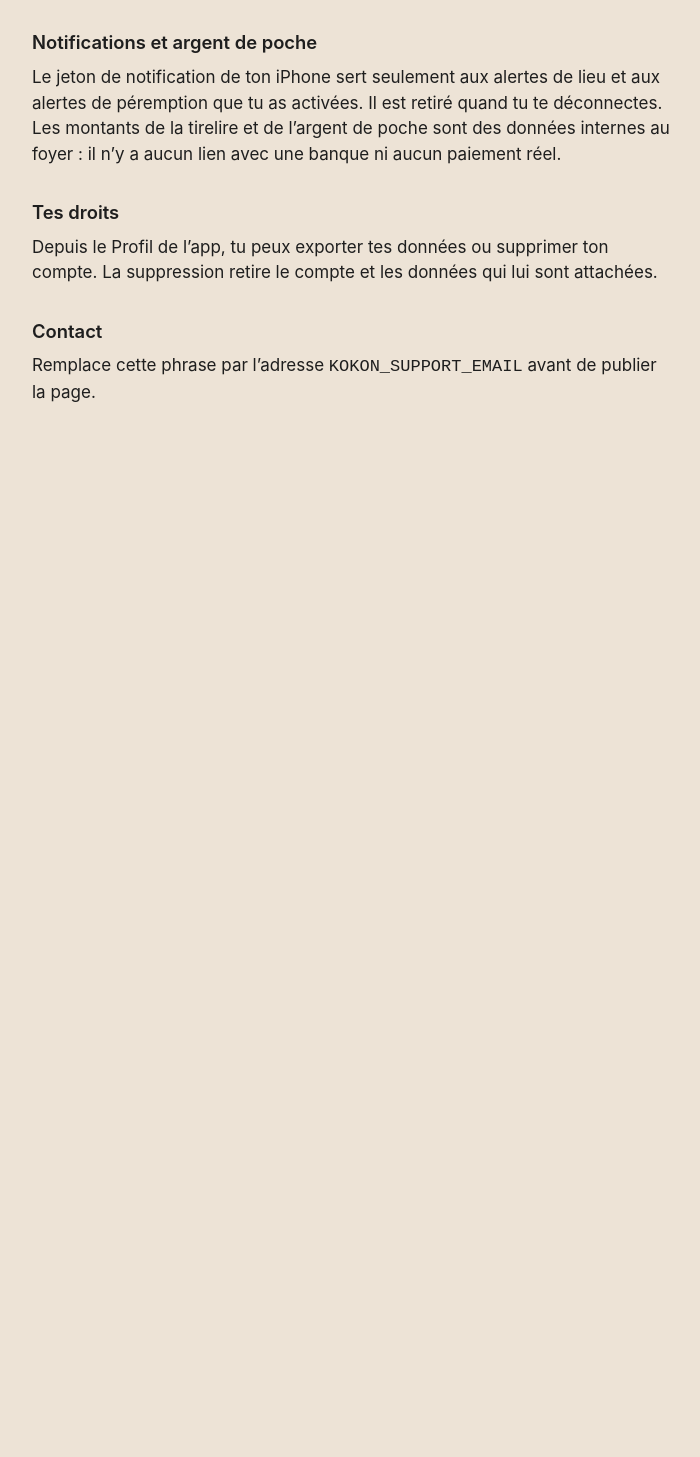
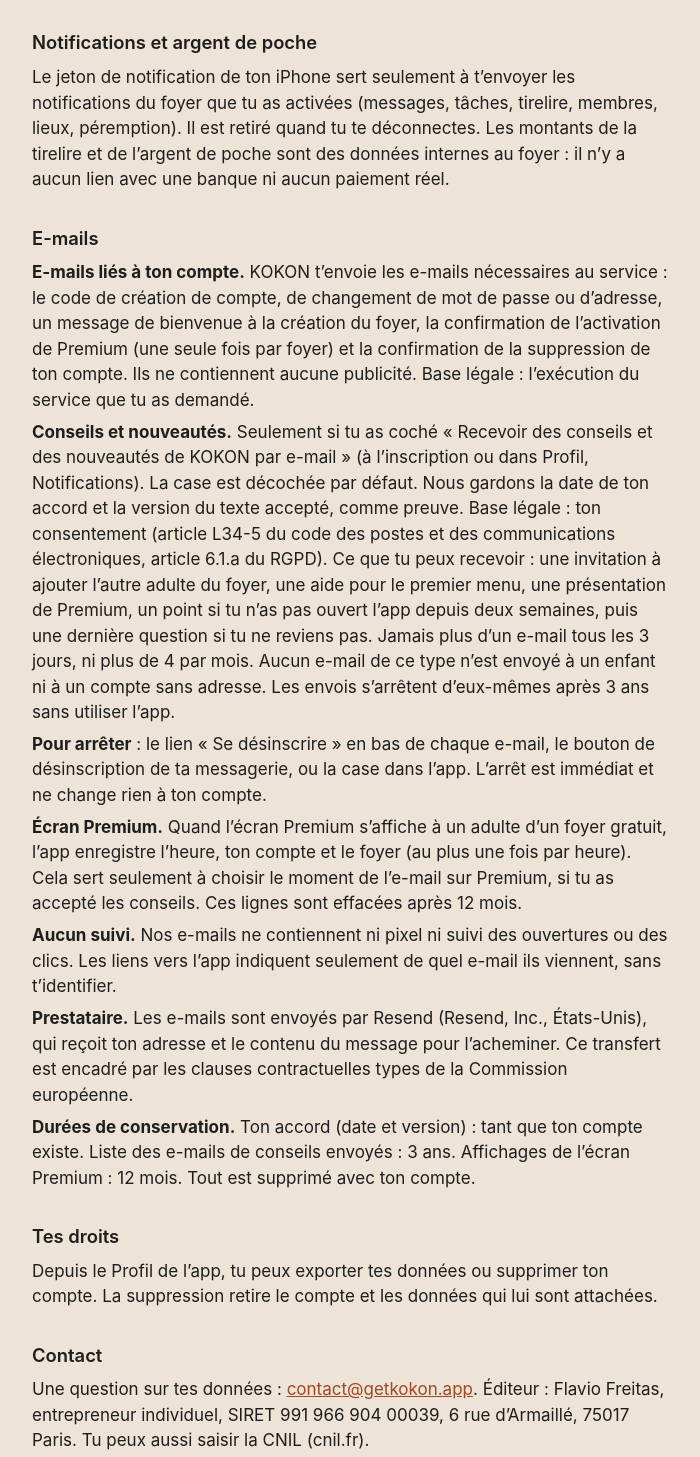
Before and after one commit to kokon-app/kokon-site, a plain HTML site: page privacy.html in a window 1280 px wide. Shown: the part 1699-3156 px from the top of the page, without its empty margins (288-988 px from the left). Before the commit the page ends 2175 px from the top, so only its background shows below. Drawn offline with Linux system fonts and the light colour scheme.

Commit message:
Politique de confidentialité : e-mails, Resend, écran Premium, durées ; contact
Co-Authored-By: Claude Opus 5.5 <noreply@anthropic.com>

```diff
--- a/privacy.html
+++ b/privacy.html
@@ -71,13 +71,22 @@
     <p>Les documents ajoutés (PDF, photos, scans) sont stockés chez Supabase, dans l’Union européenne. Ils sont visibles selon le dossier : le dossier du foyer pour les adultes du foyer, un dossier personnel pour la personne concernée, et les parents pour le dossier d’un enfant. Sur l’iPhone, l’onglet est protégé par Face ID ou par le code de l’iPhone. Face ID est géré par iOS : KOKON ne reçoit ni ton visage ni ton empreinte. Les documents sont supprimés avec le compte.</p>
 
     <h2>Notifications et argent de poche</h2>
-    <p>Le jeton de notification de ton iPhone sert seulement aux alertes de lieu et aux alertes de péremption que tu as activées. Il est retiré quand tu te déconnectes. Les montants de la tirelire et de l’argent de poche sont des données internes au foyer : il n’y a aucun lien avec une banque ni aucun paiement réel.</p>
+    <p>Le jeton de notification de ton iPhone sert seulement à t’envoyer les notifications du foyer que tu as activées (messages, tâches, tirelire, membres, lieux, péremption). Il est retiré quand tu te déconnectes. Les montants de la tirelire et de l’argent de poche sont des données internes au foyer : il n’y a aucun lien avec une banque ni aucun paiement réel.</p>
+
+    <h2>E-mails</h2>
+    <p><strong>E-mails liés à ton compte.</strong> KOKON t’envoie les e-mails nécessaires au service : le code de création de compte, de changement de mot de passe ou d’adresse, un message de bienvenue à la création du foyer, la confirmation de l’activation de Premium (une seule fois par foyer) et la confirmation de la suppression de ton compte. Ils ne contiennent aucune publicité. Base légale : l’exécution du service que tu as demandé.</p>
+    <p><strong>Conseils et nouveautés.</strong> Seulement si tu as coché « Recevoir des conseils et des nouveautés de KOKON par e-mail » (à l’inscription ou dans Profil, Notifications). La case est décochée par défaut. Nous gardons la date de ton accord et la version du texte accepté, comme preuve. Base légale : ton consentement (article L34-5 du code des postes et des communications électroniques, article 6.1.a du RGPD). Ce que tu peux recevoir : une invitation à ajouter l’autre adulte du foyer, une aide pour le premier menu, une présentation de Premium, un point si tu n’as pas ouvert l’app depuis deux semaines, puis une dernière question si tu ne reviens pas. Jamais plus d’un e-mail tous les 3 jours, ni plus de 4 par mois. Aucun e-mail de ce type n’est envoyé à un enfant ni à un compte sans adresse. Les envois s’arrêtent d’eux-mêmes après 3 ans sans utiliser l’app.</p>
+    <p><strong>Pour arrêter</strong> : le lien « Se désinscrire » en bas de chaque e-mail, le bouton de désinscription de ta messagerie, ou la case dans l’app. L’arrêt est immédiat et ne change rien à ton compte.</p>
+    <p><strong>Écran Premium.</strong> Quand l’écran Premium s’affiche à un adulte d’un foyer gratuit, l’app enregistre l’heure, ton compte et le foyer (au plus une fois par heure). Cela sert seulement à choisir le moment de l’e-mail sur Premium, si tu as accepté les conseils. Ces lignes sont effacées après 12 mois.</p>
+    <p><strong>Aucun suivi.</strong> Nos e-mails ne contiennent ni pixel ni suivi des ouvertures ou des clics. Les liens vers l’app indiquent seulement de quel e-mail ils viennent, sans t’identifier.</p>
+    <p><strong>Prestataire.</strong> Les e-mails sont envoyés par Resend (Resend, Inc., États-Unis), qui reçoit ton adresse et le contenu du message pour l’acheminer. Ce transfert est encadré par les clauses contractuelles types de la Commission européenne.</p>
+    <p><strong>Durées de conservation.</strong> Ton accord (date et version) : tant que ton compte existe. Liste des e-mails de conseils envoyés : 3 ans. Affichages de l’écran Premium : 12 mois. Tout est supprimé avec ton compte.</p>
 
     <h2>Tes droits</h2>
     <p>Depuis le Profil de l’app, tu peux exporter tes données ou supprimer ton compte. La suppression retire le compte et les données qui lui sont attachées.</p>
 
     <h2>Contact</h2>
-    <p>Remplace cette phrase par l’adresse <code>KOKON_SUPPORT_EMAIL</code> avant de publier la page.</p>
+    <p>Une question sur tes données : <a href="mailto:contact@getkokon.app">contact@getkokon.app</a>. Éditeur : Flavio Freitas, entrepreneur individuel, SIRET 991 966 904 00039, 6 rue d’Armaillé, 75017 Paris. Tu peux aussi saisir la CNIL (cnil.fr).</p>
   </main>
 </body>
 </html>
```
